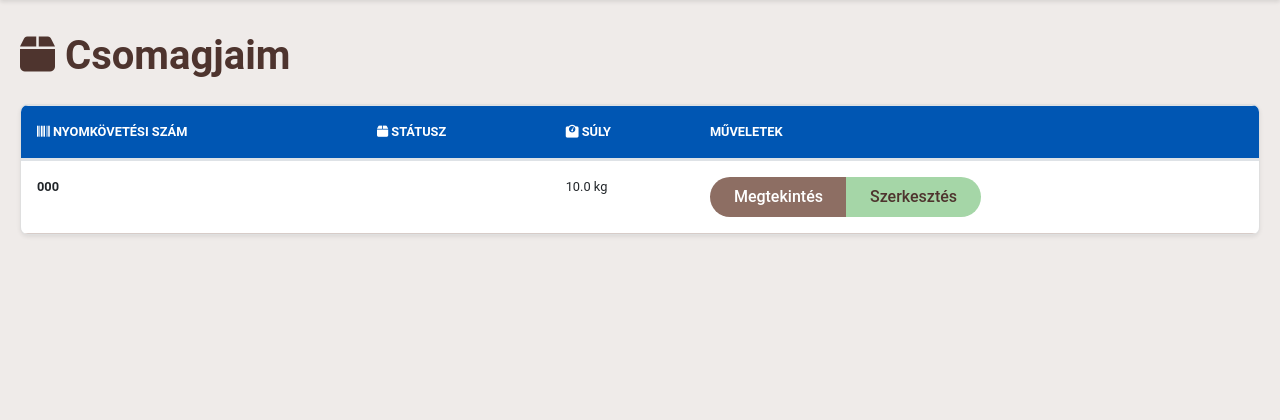
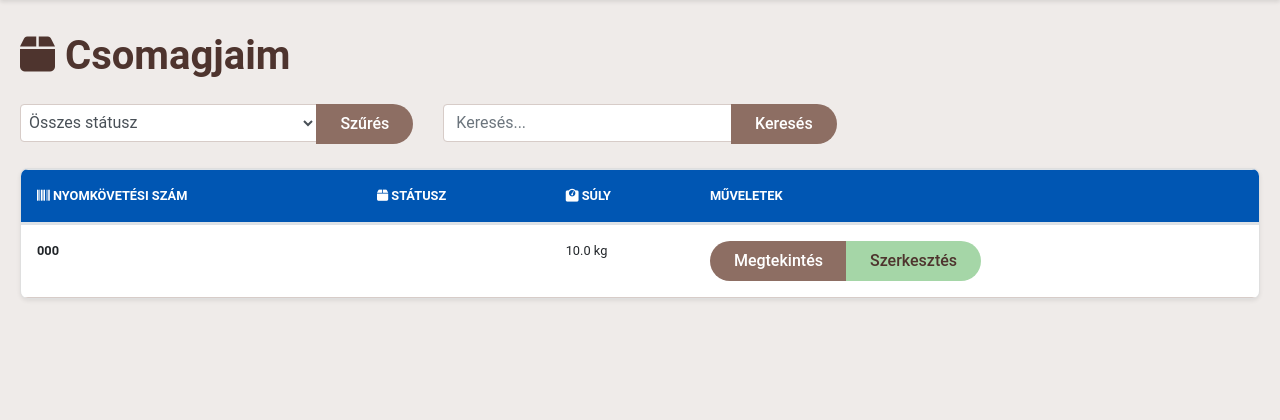
Before and after one commit to pe-box-ninja/webapp, a Flask app: page /courier/my_packages in a window 1280 px wide. Shown: the part 59-479 px from the top of the page. Run offline with Flask 3, Linux system fonts and the light colour scheme; a user stored in the database is signed in; tables that the repository leaves empty hold one stand-in row (values such as "Sample post"); some libraries are stand-ins or nearby versions.

Commit message:
filter and search for my_packages

```diff
--- a/app/routes/courier.py
+++ b/app/routes/courier.py
@@ -9,6 +9,7 @@
 from app.lib.coordinates import get_coordinates
 from flask_login import current_user
 from tqdm import tqdm
+from sqlalchemy import or_
 
 
 bp = Blueprint("courier", __name__)
@@ -80,15 +81,35 @@
 @login_required
 @warehouse_required
 def my_packages():
+    status_filter = request.args.get("status", "all")
+    search_query = request.args.get("search", "")
+
+    query = Package.query
+
+    if status_filter != "all":
+        query = query.filter(Package.status == status_filter)
+
+    if search_query:
+        query = query.filter(
+            or_(
+                Package.tracking_number.ilike(f"%{search_query}%"),
+                Package.sender_address.ilike(f"%{search_query}%"),
+                Package.recipient_address.ilike(f"%{search_query}%"),
+            )
+        )
+
     courier = Courier.query.filter_by(id=current_user.id).first()
     assignments = (Assignment.query.filter_by(courier_id=courier.id).all())[:]
     packages = [
         p
-        for p in (Package.query.order_by(Package.weight.asc()).all())
+        for p in (query.order_by(Package.weight.asc()).all())
         if p.id in [assignment.package_id for assignment in assignments]
     ]
     return render_template(
-        "courier/my_packages.html", title="Csomagjaim", packages=packages
+        "courier/my_packages.html",
+        title="Csomagjaim",
+        packages=packages,
+        PackageStatus=PackageStatus,
     )
 
 
--- a/app/templates/courier/my_packages.html
+++ b/app/templates/courier/my_packages.html
@@ -2,6 +2,38 @@
 content %}
 <div class="container mt-4">
   <h1 class="mb-4 heading-1">{{ icon('box') }} {{ title }}</h1>
+
+  <div class="row mb-4">
+    <div class="col-md-4">
+        <form action="{{ url_for('courier.my_packages') }}" method="get">
+            <div class="input-group">
+                <select name="status" class="form-control p-1">
+                    <option value="all" {% if current_filter == 'all' %}selected{% endif %}>Összes státusz</option>
+                    {% for status in PackageStatus.list() %}
+                        {% if not warehouse_id or status != "kézbesítve" %}
+                            <option value="{{ status }}" {% if current_filter == status %}selected{% endif %}>
+                                {{ {'függőben': 'Függőben', 'szállítás alatt': 'Szállítás alatt', 'kézbesítve': 'Kézbesítve', 'visszaküldve': 'Visszaküldve'}[status] }}
+                            </option>
+                        {% endif %}
+                    {% endfor %}
+                </select>
+                <div class="input-group-append">
+                    <button type="submit" class="btn btn-primary">Szűrés</button>
+                </div>
+            </div>
+        </form>
+    </div>
+    <div class="col-md-4">
+        <form action="{{ url_for('package.list', warehouse_id=warehouse_id) }}" method="get">
+            <div class="input-group">
+                <input type="text" name="search" class="form-control" placeholder="Keresés..." value="{{ search_query }}">
+                <div class="input-group-append">
+                    <button type="submit" class="btn btn-primary">Keresés</button>
+                </div>
+            </div>
+        </form>
+    </div>
+</div>
 
   <div class="card shadow-sm">
     <div class="card-body p-0">
```
